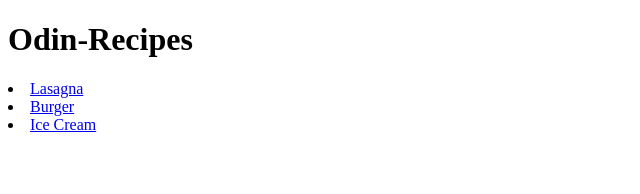
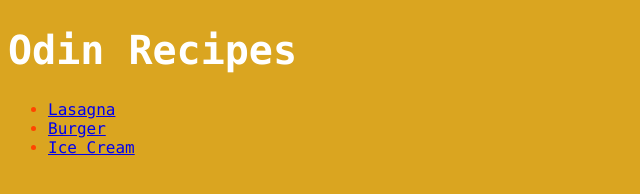
Before and after one commit to Guilhem27/odin-recipes, a plain HTML site: page index.html in a window 1280 px wide. Shown: the whole page, without its empty margins (0-640 px from the left). Drawn offline with Linux system fonts and the light colour scheme.

Commit message:
Ajout des premiers styles à l'index

```diff
--- a/index.html
+++ b/index.html
@@ -4,11 +4,14 @@
     <meta charset="UTF-8">
     <meta name="viewport" content="width=device-width, initial-scale=1.0">
     <title>Odin-Recipes</title>
+    <link rel="stylesheet" href="styles.css">
 </head>
 <body>
-    <h1>Odin-Recipes</h1>
-    <li><a href="./recipes/lasagna.html">Lasagna</a></li>
-    <li><a href="./recipes/burger.html">Burger</a></li>
-    <li><a href="./recipes/iceCream.html">Ice Cream</a></li>
+    <h1>Odin Recipes</h1>
+    <ul>
+        <li><a href="./recipes/lasagna.html">Lasagna</a></li>
+        <li><a href="./recipes/burger.html">Burger</a></li>
+        <li><a href="./recipes/iceCream.html">Ice Cream</a></li>
+    </ul>
 </body>
 </html>
--- /dev/null
+++ b/styles.css
@@ -0,0 +1,15 @@
+* {
+    background-color: goldenrod;
+    font-size: medium;
+    font-family: "Lucida Console", "Courier New", monospace ;
+}
+
+h1 {
+    color: white;
+    font-size: 40px;
+    font-weight: bolder;
+}
+
+ul {
+    color:orangered;
+}
```
